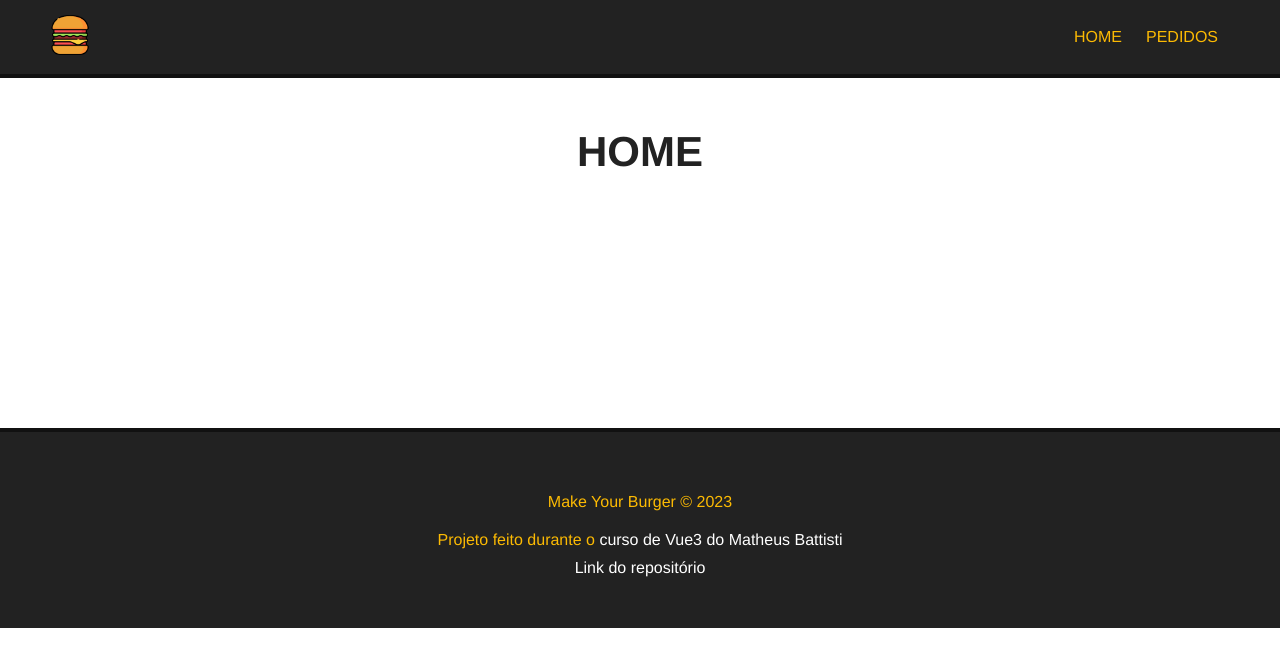
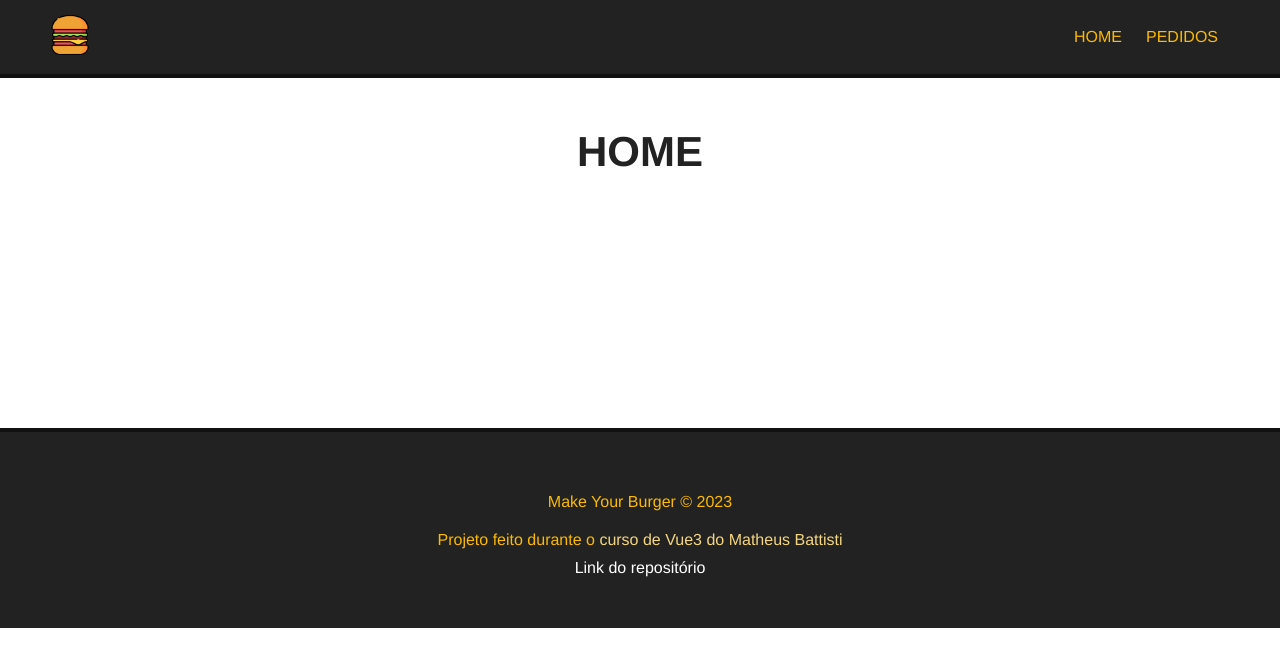
Before and after one commit to Jonatas00/VueLearning, a Vue app in the folder 4ProjetoVue/: page / in a window 1280 px wide. In both pictures the pointer is over the link "curso de Vue3 do Matheus Battisti". Shown: the top 666 px of the page. Built offline with nearby package versions, Linux system fonts and the light colour scheme.

Commit message:
Update links

```diff
--- a/4ProjetoVue/src/components/Footer.vue
+++ b/4ProjetoVue/src/components/Footer.vue
@@ -35,4 +35,7 @@
     color: #FFF;
     text-decoration: none;
   }
+  a:hover {
+    color: #f5d680;
+  }
 </style>
```
